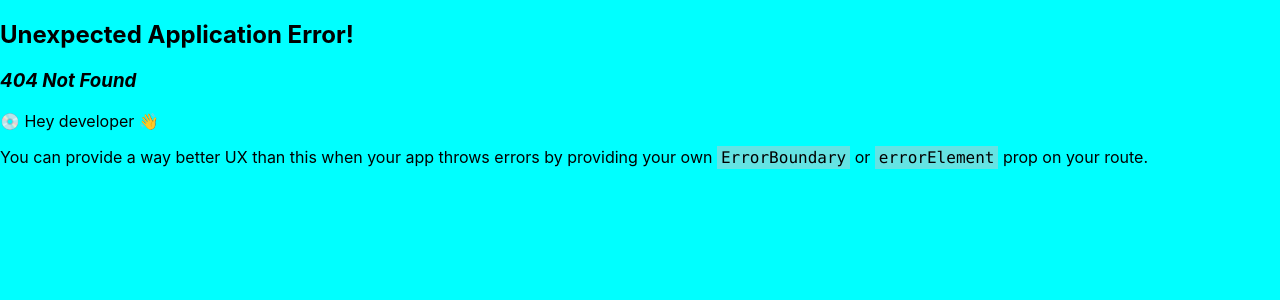
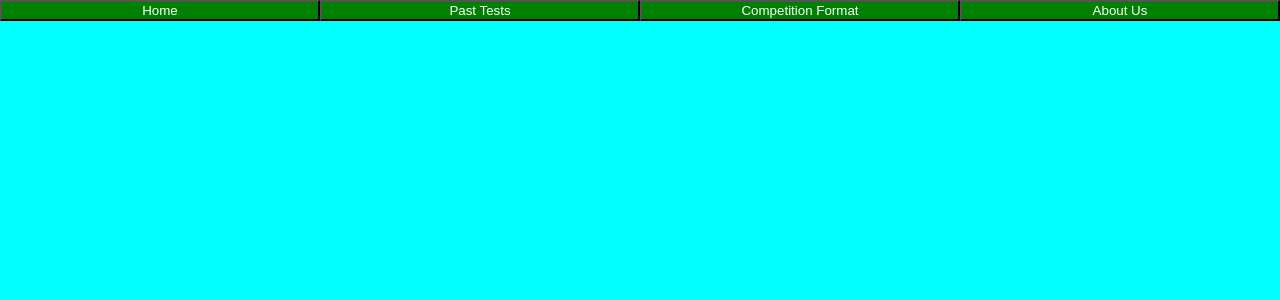
Before and after one commit to skylinemac/skylinemac-v2, a React (Create React App) app: page / in a window 1280 px wide. Before the commit this address had no page. Shown: the top 300 px of the page. Built offline with nearby package versions, Linux system fonts and the light colour scheme.

Commit message:
Make Intro Page Buttons (WIP)

```diff
--- a/src/App.js
+++ b/src/App.js
@@ -1,14 +1,17 @@
 import './App.css';
-import Navbar from './navbar.js';
-import HomePage from './home.js';
 
 function App() {
   return (
-    <div>
-      <Navbar />
-      <HomePage/>
+    <div className='introButtonContainer'>
+      <button onClick={() => window.location.href = '/home'} className='introButtons'>Home</button>
+      <br />
+      <button onClick={() => window.location.href = '/past-tests'} className='introButtons'>Past Tests</button>
+      <br />
+      <button onClick={() => window.location.href = '/competition-format'} className='introButtons'>Competition Format</button>
+      <br />
+      <button onClick={() => window.location.href = '/about-us'} className='introButtons'>About Us</button>
     </div>
-  )
+  );
 }
 
 export default App;
--- a/src/home.js
+++ b/src/home.js
@@ -1,16 +1,15 @@
 import React from "react";
 import './index.css';
+import Navbar from "./navbar";
 
-// Define your homepage component or function
 function HomePage() {
-    // Add your homepage content here
     return (
         <div>
+            <Navbar />
             <h1>What is SMAC?</h1>
             <p>This is the content of my homepage.</p>
         </div>
     );
 }
 
-// Export the homepage component or function
 export default HomePage;
--- a/src/index.css
+++ b/src/index.css
@@ -36,3 +36,19 @@
   color: white;
   text-decoration: none;
 }
+
+.introButtonContainer{
+  display: flex;
+  justify-content: center;
+  align-items: center;
+  width: 100%;
+  background-color: beige;
+}
+
+.introButtons{
+  position: relative;
+  background-color: green;
+  color: white;
+  width: 100%;
+  height: 100%;
+}
--- a/src/index.js
+++ b/src/index.js
@@ -4,9 +4,11 @@
 import App from './App';
 import reportWebVitals from './reportWebVitals';
 import {createBrowserRouter, RouterProvider} from 'react-router-dom';
+import HomePage from './home';
 
 const router = createBrowserRouter([
-    { path: '/home', element: <App/>},
+    { path: '/', element: <App/>},
+    { path: '/home', element: <HomePage/>},
     { path: '/past-tests', component: App },
     { path: '/competition-format', component: App },
     { path: '/about-us', component: App },
```
